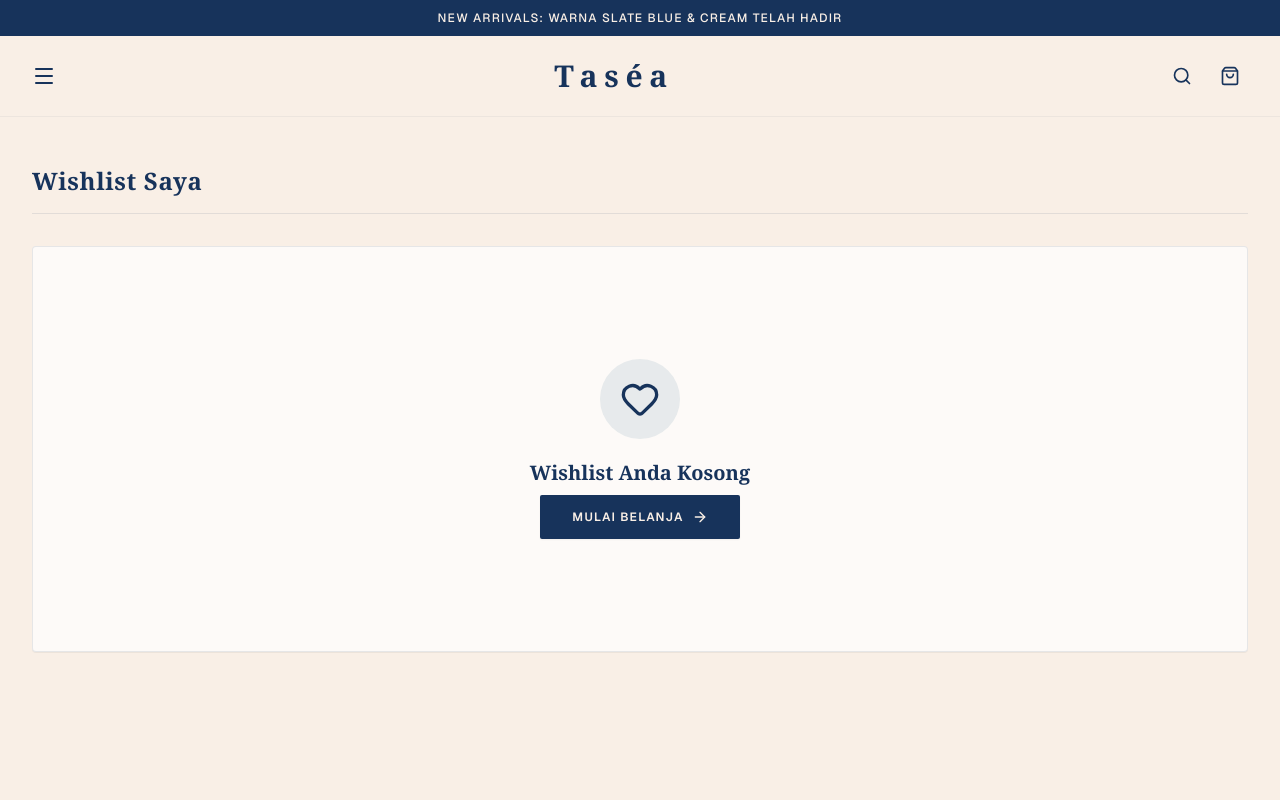
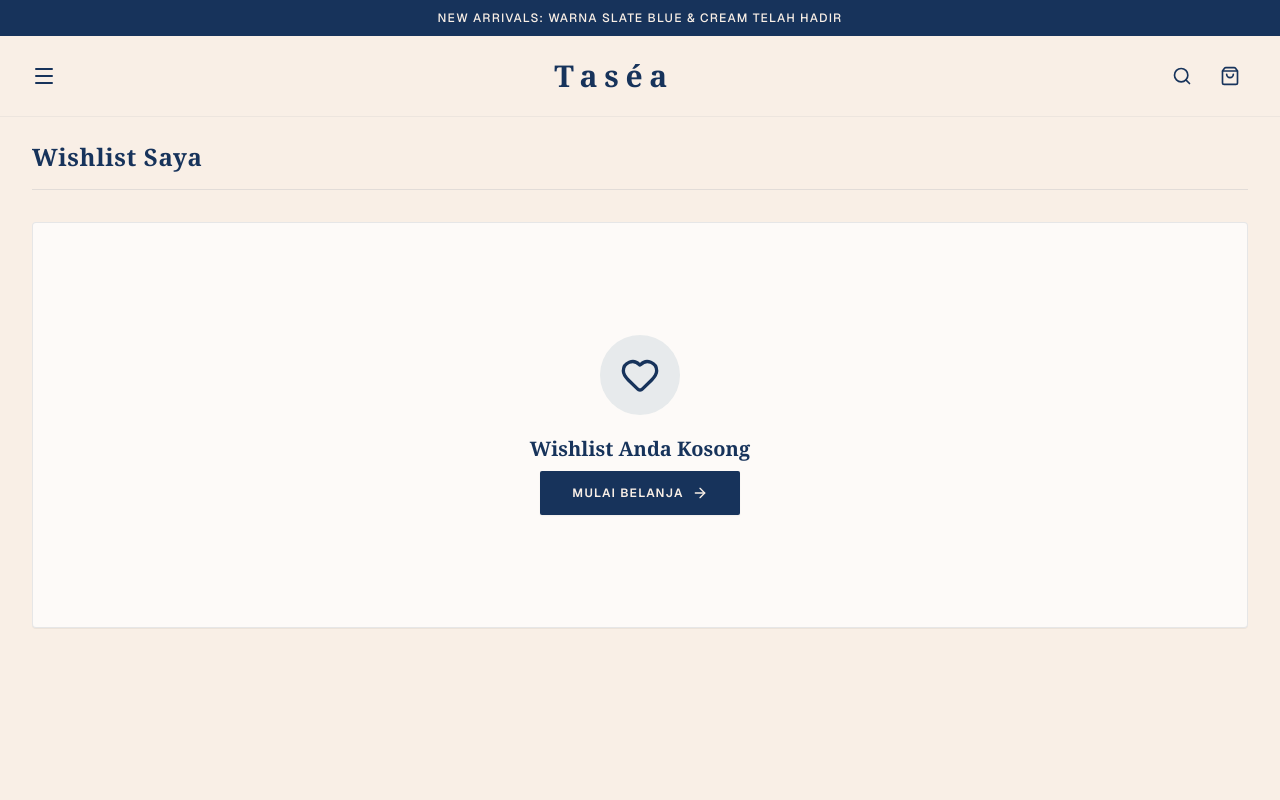
Before and after one commit to AditiaPutra16/tasea, a Next.js app: page /wishlist in a window 1280 px wide. Shown: the top 800 px of the page. Built offline with nearby package versions, Linux system fonts and the light colour scheme.

Commit message:
Revisi padding, font size

```diff
--- a/components/wishlist/wishlist-view.tsx
+++ b/components/wishlist/wishlist-view.tsx
@@ -17,7 +17,7 @@ export function WishlistView() {
     .filter((p): p is Product => Boolean(p));
 
   return (
-    <div className="w-full bg-[#F9EFE6] min-h-[calc(100vh-80px)] py-8 sm:py-12">
+    <div className="w-full bg-[#F9EFE6] min-h-[calc(100vh-80px)] py-4 sm:py-6">
       <div className="max-w-7xl mx-auto px-4 sm:px-6 lg:px-8">
 
         {/* Page Header */}
@@ -74,7 +74,7 @@ export function WishlistView() {
                       <div className="flex justify-between items-start gap-1">
                         <Link
                           href={`/products/${product.slug}`}
-                          className="font-serif text-sm sm:text-base font-bold text-[#17335B] hover:text-[#8DA8BB] transition-colors tracking-wide leading-snug line-clamp-2"
+                          className="font-serif text-base sm:text-xl font-bold text-[#17335B] hover:text-[#8DA8BB] transition-colors tracking-wide leading-snug line-clamp-2"
                         >
                           {product.name}
                         </Link>
@@ -85,13 +85,9 @@ export function WishlistView() {
                           aria-label="Hapus dari wishlist"
                           title="Hapus dari wishlist"
                         >
-                          <Trash2 className="w-4 h-4 sm:w-4.5 sm:h-4.5" />
+                          <Trash2 className="w-4.5 h-4.5 sm:w-4.5 sm:h-4.5" />
                         </button>
                       </div>
-
-                      <p className="text-[11px] sm:text-xs text-[#8DA8BB] mt-1">
-                        {product.category} • {product.colors.length} Pilihan Warna
-                      </p>
                     </div>
 
                     {/* Price */}
```
